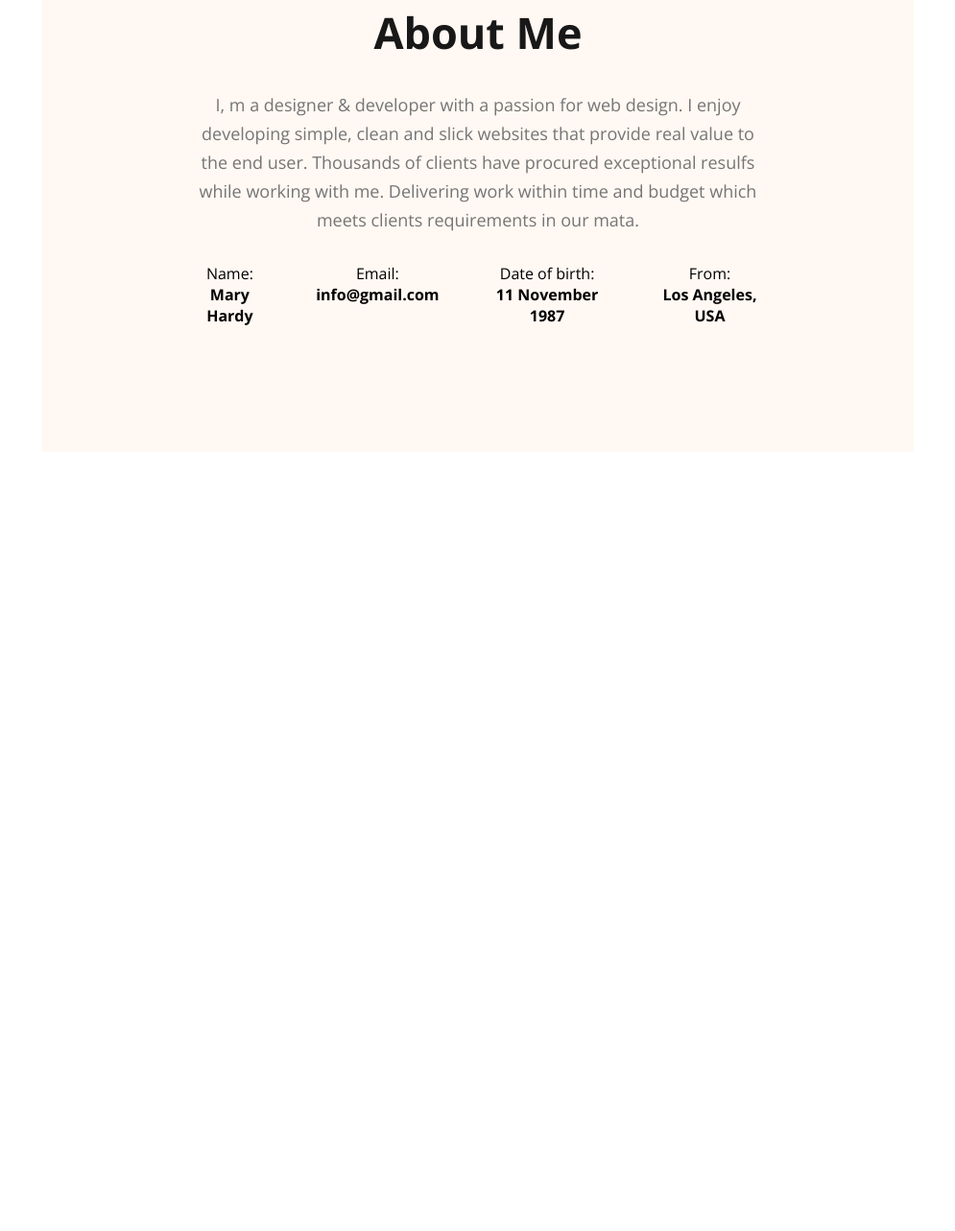
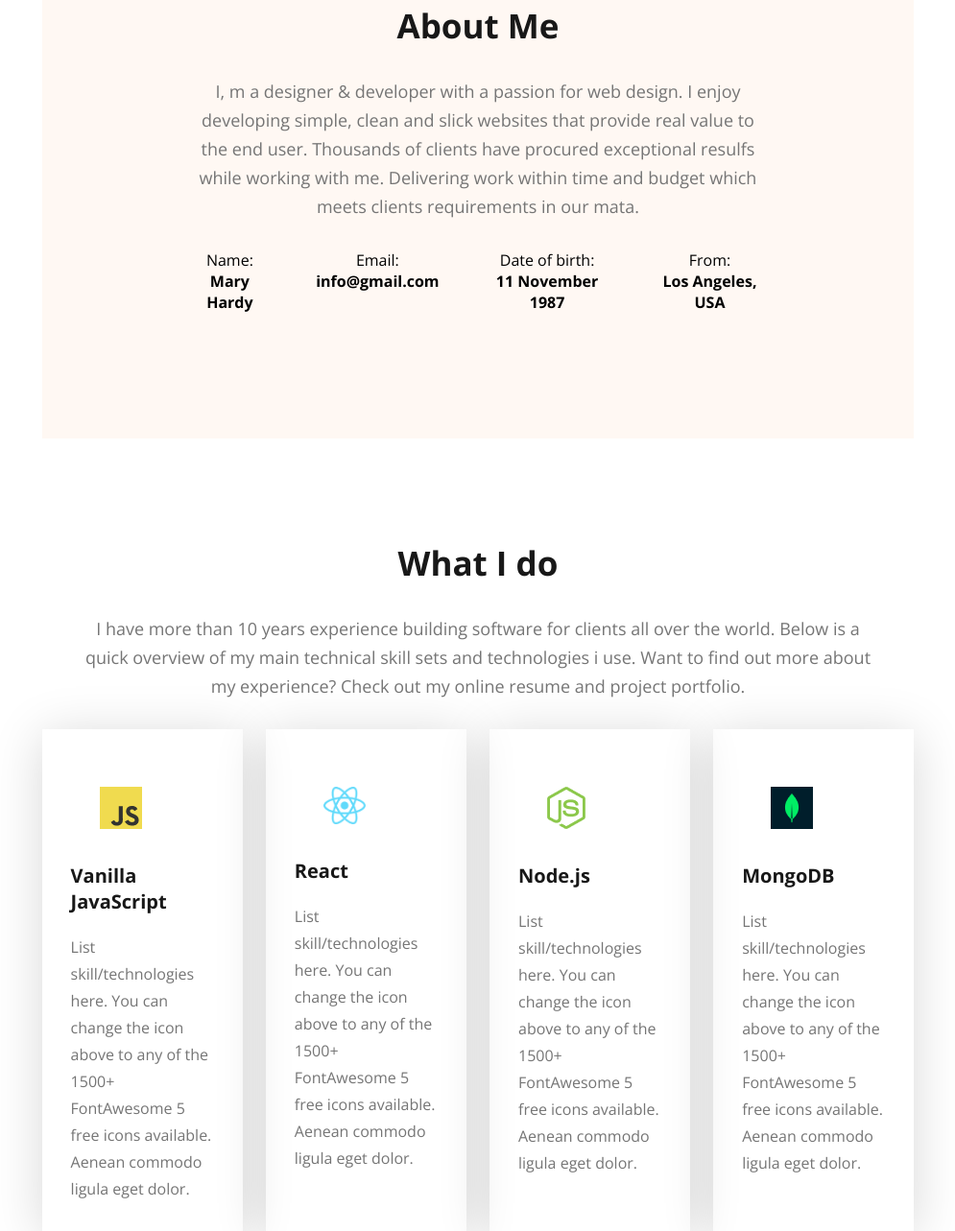
Before and after one commit to jihadalmamun221/Portfolio, a plain HTML site: page index.html in a window 1280 px wide. Shown: the part 1063-2346 px from the top of the page at 96% size, without its empty margins (142-1137 px from the left). Before the commit the page ends 1534 px from the top, so only its background shows below. Drawn offline with nearby package versions, Linux system fonts and the light colour scheme.

Commit message:
Skill and skill cards added

```diff
--- a/index.html
+++ b/index.html
@@ -64,6 +64,37 @@
         </div>
     </div>
    </section>
+   <section id="Skill">
+    <div class="Skill-container">
+        <div class="section-heading">
+            <h2>What I do</h2>
+            <p>I have more than 10 years experience building software for clients all over the world. Below is a quick overview of my main technical skill sets and technologies i use. Want to find out more about my experience? Check out my online resume and project portfolio.</p>
+
+        </div>
+         <div class="Skill-box">
+                <div class="Skill-card">
+                    <img src="images/icons/js.png" alt="">
+                    <h3>Vanilla JavaScript</h3>
+                    <p>List skill/technologies here. You can change the icon above to any of the 1500+ FontAwesome 5 free icons available. Aenean commodo ligula eget dolor.</p>
+                </div>
+                <div class="Skill-card">
+                    <img src="images/icons/react.png" alt="">
+                    <h3>React</h3>
+                    <p>List skill/technologies here. You can change the icon above to any of the 1500+ FontAwesome 5 free icons available. Aenean commodo ligula eget dolor.</p>
+                </div>
+                <div class="Skill-card">
+                    <img src="images/icons/nodejs.png" alt="">
+                    <h3>Node.js</h3>
+                    <p>List skill/technologies here. You can change the icon above to any of the 1500+ FontAwesome 5 free icons available. Aenean commodo ligula eget dolor.</p>
+                </div>
+                <div class="Skill-card">
+                    <img src="images/icons/mongo.png" alt="">
+                    <h3>MongoDB</h3>
+                    <p>List skill/technologies here. You can change the icon above to any of the 1500+ FontAwesome 5 free icons available. Aenean commodo ligula eget dolor.</p>
+                </div>
+            </div>
+    </div>
+   </section>
 
 </body>
 </html>
--- a/style/portfolio.css
+++ b/style/portfolio.css
@@ -100,9 +100,22 @@
 .section-heading{
     max-width: 827px;
     text-align: center;
+    margin: 0 auto;
+}
+.section-heading h2{
+   font-size: 35px;
+    font-weight: bold;
+    color: #181818;
+    padding-bottom: 30px;
+}
+.section-heading p{
+    font-size: 18px;
+    line-height: 30px;
+    color: #757575;
+    padding-bottom: 30px;
 }
 #about .section-heading h2{
-    font-size: 45px;
+    font-size: 35px;
     font-weight: bold;
     color: #181818;
     padding-bottom: 30px;
@@ -131,3 +144,36 @@
     color: #181818;
     line-height: 30px;
 }
+#Skill{
+  padding-top: 106px;
+}
+#Skill .Skill-container{
+    max-width: 1140px;
+    width: 71%;
+    margin: 0 auto;
+}
+#Skill .Skill-container .Skill-box{
+    display: flex;
+    gap: 24px;
+}
+.Skill-box .Skill-card{
+    padding: 30px;
+    max-width: 267px;
+    box-shadow: 0 6px 50px 0 #00000028;
+}
+.Skill-card img{
+    max-width: 44px;
+    margin: 30px;
+}
+.Skill-card h3{
+    font-size: 20px;
+    font-weight: bold;
+    color: #181818;
+    padding-bottom: 20px;
+}
+.Skill-card p{
+     font-size: 16px;
+    line-height: 28px;
+    color: #757575;
+    max-width: 201px;
+}
```
